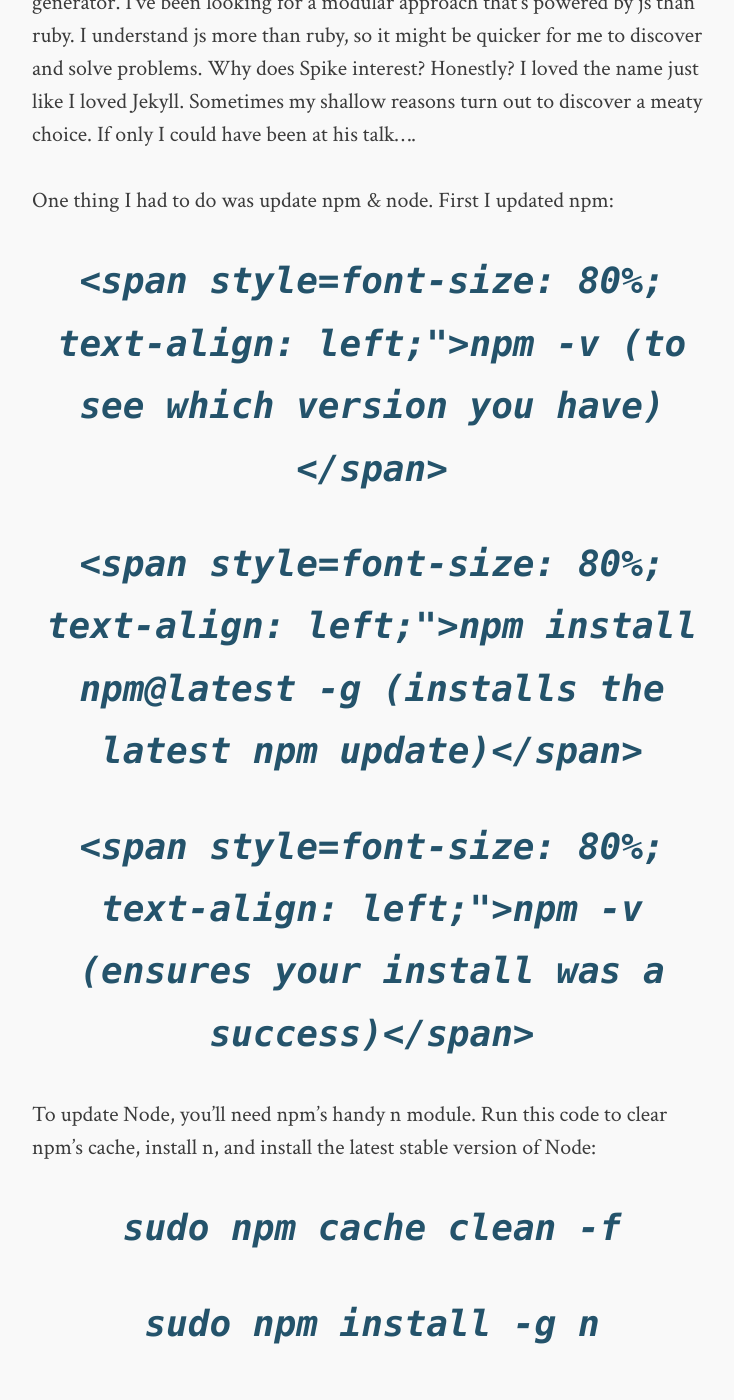
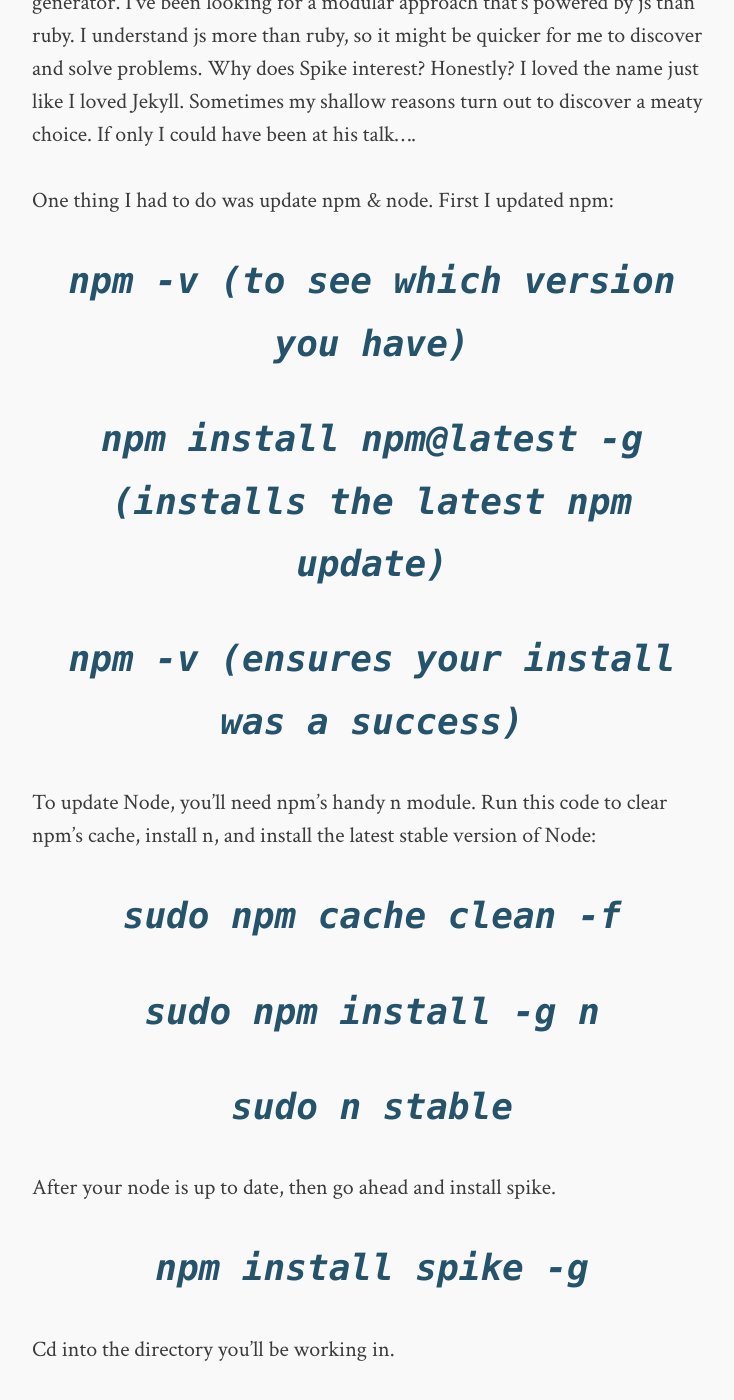
Before and after one commit to nicollehahn/blog, a Jekyll site: the page built from _posts/2017-06-10-100DOC-02.md, in a window 1280 px wide and 1400 px high, scrolled down 580 px. Shown: the whole window, without its empty margins (268-1002 px from the left). Built offline with Jekyll 4.4.1, drawn with Linux system fonts in a browser that asks for light colours; Markdown is read by kramdown in place of the engine named in the settings; comment, search, counter and statistics services are not loaded.

Commit message:
The umpteenth time is the charm
Still not liking how code is centered but that is all for today.  On to
learning something else today!

```diff
--- a/_posts/2017-06-10-100DOC-02.md
+++ b/_posts/2017-06-10-100DOC-02.md
@@ -12,11 +12,11 @@ tags: [coding-journal, 100-days-of-code]
 **Today's Progress:** I missed CharmCityJs this past week.  Luckily I get twitter notification emails.  I always love something new to learn.  Tom Kraak, a Baltimore software engineer, was giving a talk on the Spike static site generator.  I’ve been looking for a modular approach that’s powered by js than ruby.  I understand js more than ruby, so it might be quicker for me to discover and solve problems.  Why does Spike interest?  Honestly?  I loved the name just like I loved Jekyll.  Sometimes my shallow reasons turn out to discover a meaty choice.  If only I could have been at his talk....
 
 One thing I had to do was update npm & node.  First I updated npm:
->    <code><span style=font-size: 80%; text-align: left;">npm -v (to see which version you have)</span></code>
+>    <code>npm -v (to see which version you have)</code>
 >
->    <code><span style=font-size: 80%; text-align: left;">npm install npm@latest -g (installs the latest npm update)</span></code>
+>    <code>npm install npm@latest -g (installs the latest npm update)</code>
 >
->    <code><span style=font-size: 80%; text-align: left;">npm -v (ensures your install was a success)</span></code>
+>    <code>npm -v (ensures your install was a success)</code>
 
 To update Node, you’ll need npm’s handy n module. Run this code to clear npm’s cache, install n, and install the latest stable version of Node:
 >    <code>sudo npm cache clean -f</code>
@@ -40,4 +40,4 @@ This is great because it does a live reload and will show up in your browser via
 
 **Thoughts:** Thanks [@tkraak](http://www.twitter.com/tkraak) and [@charmcityjs](http://www.twitter.com/charmcityjs)!
 
-**Helpful Links:** [Spike](http://www.spike.cf/), [Spike on Github](https://github.com/static-dev/spike),[Spike YouTube presentation](http://https://www.youtube.com/watch?v=JtgTa4ACPT8)
+**Helpful Links:** [Spike](http://www.spike.cf/), [Spike on Github](https://github.com/static-dev/spike), [Spike YouTube presentation](http://https://www.youtube.com/watch?v=JtgTa4ACPT8)
```
